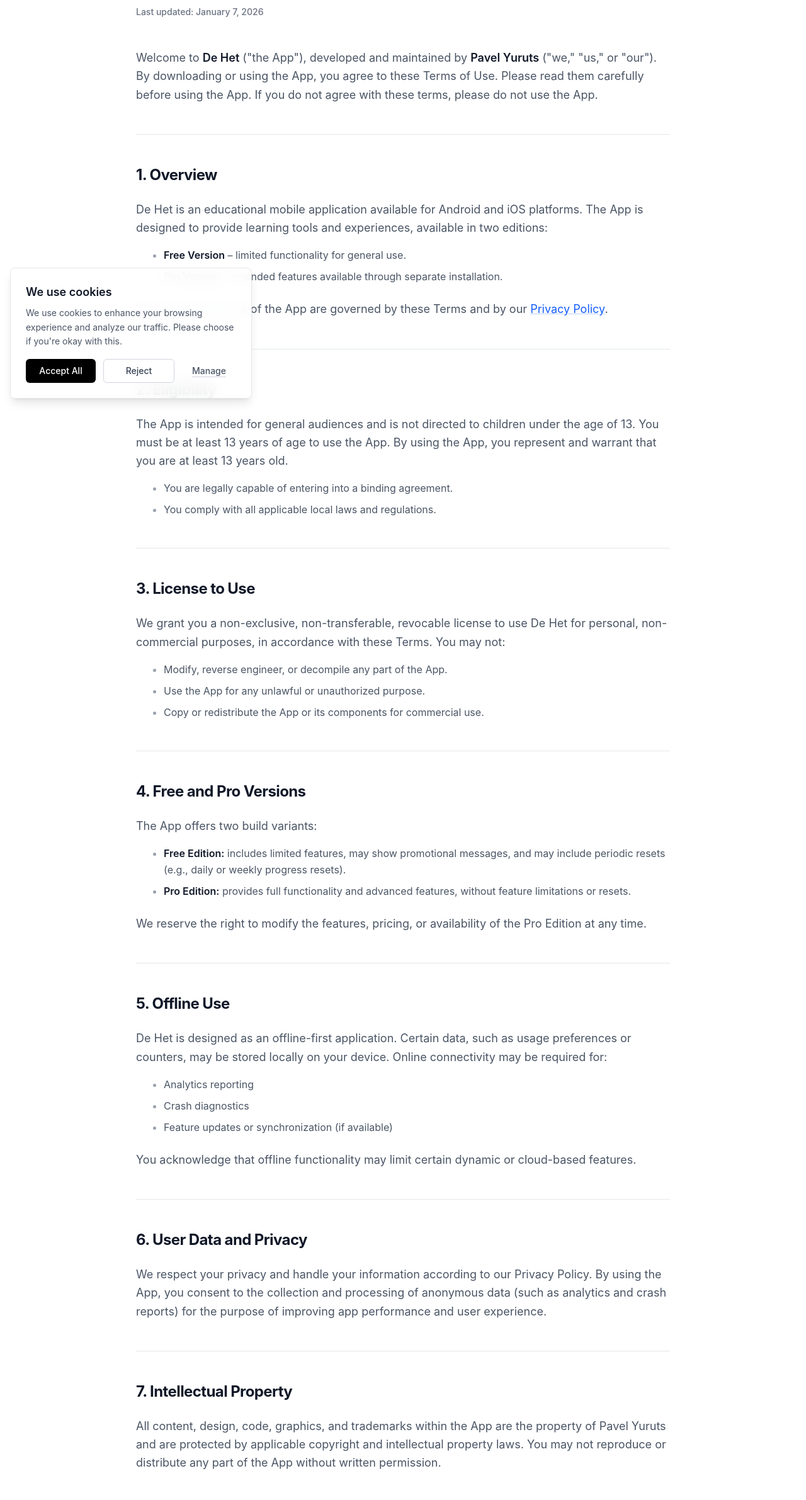
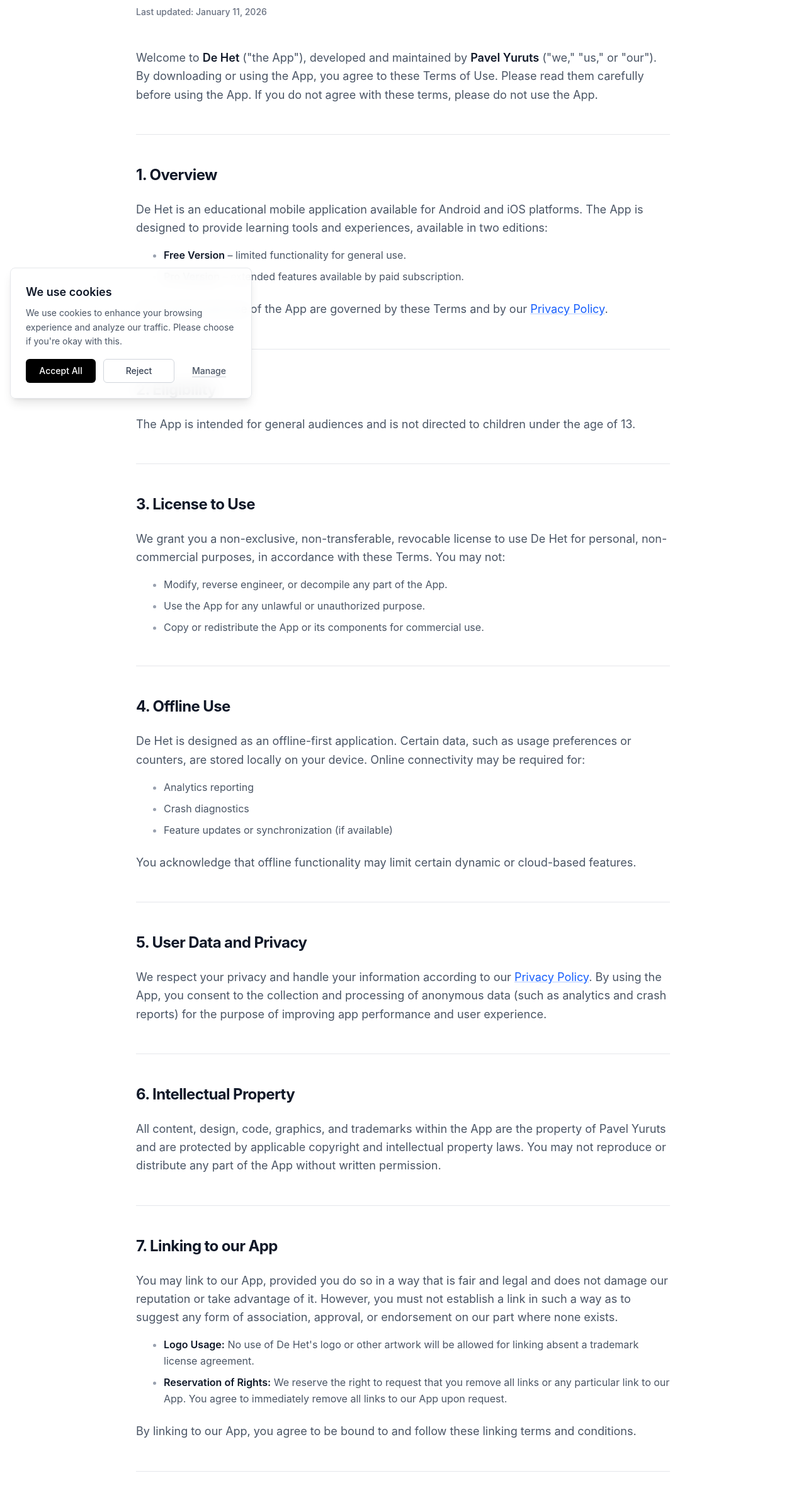
Before and after one commit to epic-dev/personal-web-page, an Astro site: page /portfolio/dehet-app/terms-of-use in a window 1280 px wide. Shown: the part 151-2533 px from the top of the page at 63% size. Built offline with nearby package versions, Linux system fonts and the light colour scheme; Astro itself is replaced by a stand-in of ours.

Commit message:
updates for PP and ToC

```diff
--- a/src/pages/portfolio/dehet-app/privacy-policy/index.astro
+++ b/src/pages/portfolio/dehet-app/privacy-policy/index.astro
@@ -8,7 +8,7 @@ import DefaultLayout from "../../../../layouts/default.astro";
       <h1 class="text-4xl md:text-5xl font-bold text-gray-900 dark:text-white mb-4 tracking-tight">
         Privacy Policy
       </h1>
-        Last updated: January 9, 2026
+        Last updated: January 11, 2026
     </header>
 
     <div class="prose prose-lg prose-slate dark:prose-invert max-w-none text-gray-600 dark:text-gray-300">
@@ -123,7 +123,7 @@ import DefaultLayout from "../../../../layouts/default.astro";
           </li>
         </ul>
         <p class="mt-6 text-sm text-gray-500">
-          These services comply with GDPR, CCPA, and COPPA requirements.
+          These services comply with GDPR requirements.
         </p>
       </section>
 
@@ -132,12 +132,8 @@ import DefaultLayout from "../../../../layouts/default.astro";
       <section class="mb-12">
         <h2 class="text-2xl font-bold text-gray-900 dark:text-gray-100 mb-6">6. Data Retention and Control</h2>
         <p class="mb-4 leading-relaxed">
-          Since we do not collect personal identifiers, we cannot retrieve, export, or delete historical data associated with a specific individual upon request.
+          Since we do not collect personal identifiers, we cannot retrieve, export, or delete historical data associated with a specific individual upon request. You can stop all collection of information by the App easily by uninstalling the App.
         </p>
-        <ul class="list-disc pl-5 space-y-2 marker:text-gray-400">
-          <li><strong>Opt-out:</strong> You can stop all collection of information by the App easily by uninstalling the App.</li>
-          <li><strong>Retention:</strong> Anonymous analytics data is retained in our systems for a limited period (typically up to 14 months) to allow for year-over-year analysis, after which it is automatically deleted or aggregated.</li>
-        </ul>
       </section>
 
       <hr class="my-12 border-gray-200 dark:border-gray-800" />
--- a/src/pages/portfolio/dehet-app/terms-of-use/index.astro
+++ b/src/pages/portfolio/dehet-app/terms-of-use/index.astro
@@ -9,7 +9,7 @@ import DefaultLayout from "../../../../layouts/default.astro";
         Terms of Use
       </h1>
       <p class="text-gray-500 dark:text-gray-400 text-sm font-medium">
-        Last updated: January 7, 2026
+        Last updated: January 11, 2026
       </p>
     </header>
 
@@ -27,7 +27,7 @@ import DefaultLayout from "../../../../layouts/default.astro";
         </p>
         <ul class="list-disc pl-5 space-y-2 marker:text-gray-400 mb-6">
             <li><strong>Free Version</strong> – limited functionality for general use.</li>
-            <li><strong>Pro Version</strong> – extended features available through separate installation.</li>
+            <li><strong>Pro Version</strong> – extended features available by paid subscription.</li>
         </ul>
         <p class="leading-relaxed">
             Your access and use of the App are governed by these Terms and by our <a href="/portfolio/dehet-app/privacy-policy/">Privacy Policy</a>.
@@ -39,12 +39,8 @@ import DefaultLayout from "../../../../layouts/default.astro";
       <section class="mb-12">
         <h2 class="text-2xl font-bold text-gray-900 dark:text-gray-100 mb-6">2. Eligibility</h2>
         <p class="mb-4 leading-relaxed">
-            The App is intended for general audiences and is not directed to children under the age of 13. You must be at least 13 years of age to use the App. By using the App, you represent and warrant that you are at least 13 years old.
+            The App is intended for general audiences and is not directed to children under the age of 13.
         </p>
-        <ul class="list-disc pl-5 space-y-2 marker:text-gray-400">
-            <li>You are legally capable of entering into a binding agreement.</li>
-            <li>You comply with all applicable local laws and regulations.</li>
-        </ul>
       </section>
 
       <hr class="my-12 border-gray-200 dark:border-gray-800" />
@@ -64,25 +60,9 @@ import DefaultLayout from "../../../../layouts/default.astro";
       <hr class="my-12 border-gray-200 dark:border-gray-800" />
 
       <section class="mb-12">
-        <h2 class="text-2xl font-bold text-gray-900 dark:text-gray-100 mb-6">4. Free and Pro Versions</h2>
+        <h2 class="text-2xl font-bold text-gray-900 dark:text-gray-100 mb-6">4. Offline Use</h2>
         <p class="mb-4 leading-relaxed">
-            The App offers two build variants:
-        </p>
-        <ul class="list-disc pl-5 space-y-2 marker:text-gray-400 mb-6">
-            <li><strong>Free Edition:</strong> includes limited features, may show promotional messages, and may include periodic resets (e.g., daily or weekly progress resets).</li>
-            <li><strong>Pro Edition:</strong> provides full functionality and advanced features, without feature limitations or resets.</li>
-        </ul>
-        <p class="leading-relaxed">
-            We reserve the right to modify the features, pricing, or availability of the Pro Edition at any time.
-        </p>
-      </section>
-
-      <hr class="my-12 border-gray-200 dark:border-gray-800" />
-
-      <section class="mb-12">
-        <h2 class="text-2xl font-bold text-gray-900 dark:text-gray-100 mb-6">5. Offline Use</h2>
-        <p class="mb-4 leading-relaxed">
-            De Het is designed as an offline-first application. Certain data, such as usage preferences or counters, may be stored locally on your device. Online connectivity may be required for:
+            De Het is designed as an offline-first application. Certain data, such as usage preferences or counters, are stored locally on your device. Online connectivity may be required for:
         </p>
         <ul class="list-disc pl-5 space-y-2 marker:text-gray-400 mb-6">
             <li>Analytics reporting</li>
@@ -97,16 +77,16 @@ import DefaultLayout from "../../../../layouts/default.astro";
       <hr class="my-12 border-gray-200 dark:border-gray-800" />
 
       <section class="mb-12">
-        <h2 class="text-2xl font-bold text-gray-900 dark:text-gray-100 mb-6">6. User Data and Privacy</h2>
+        <h2 class="text-2xl font-bold text-gray-900 dark:text-gray-100 mb-6">5. User Data and Privacy</h2>
         <p class="leading-relaxed">
-            We respect your privacy and handle your information according to our Privacy Policy. By using the App, you consent to the collection and processing of anonymous data (such as analytics and crash reports) for the purpose of improving app performance and user experience.
+            We respect your privacy and handle your information according to our <a href="/portfolio/dehet-app/privacy-policy/">Privacy Policy</a>. By using the App, you consent to the collection and processing of anonymous data (such as analytics and crash reports) for the purpose of improving app performance and user experience.
         </p>
       </section>
 
       <hr class="my-12 border-gray-200 dark:border-gray-800" />
 
       <section class="mb-12">
-        <h2 class="text-2xl font-bold text-gray-900 dark:text-gray-100 mb-6">7. Intellectual Property</h2>
+        <h2 class="text-2xl font-bold text-gray-900 dark:text-gray-100 mb-6">6. Intellectual Property</h2>
         <p class="leading-relaxed">
             All content, design, code, graphics, and trademarks within the App are the property of Pavel Yuruts and are protected by applicable copyright and intellectual property laws. You may not reproduce or distribute any part of the App without written permission.
         </p>
@@ -115,7 +95,7 @@ import DefaultLayout from "../../../../layouts/default.astro";
       <hr class="my-12 border-gray-200 dark:border-gray-800" />
 
       <section class="mb-12">
-        <h2 class="text-2xl font-bold text-gray-900 dark:text-gray-100 mb-6">8. Linking to our App</h2>
+        <h2 class="text-2xl font-bold text-gray-900 dark:text-gray-100 mb-6">7. Linking to our App</h2>
         <p class="mb-4 leading-relaxed">
             You may link to our App, provided you do so in a way that is fair and legal and does not damage our reputation or take advantage of it. However, you must not establish a link in such a way as to suggest any form of association, approval, or endorsement on our part where none exists.
         </p>
@@ -131,7 +111,7 @@ import DefaultLayout from "../../../../layouts/default.astro";
       <hr class="my-12 border-gray-200 dark:border-gray-800" />
 
       <section class="mb-12">
-        <h2 class="text-2xl font-bold text-gray-900 dark:text-gray-100 mb-6">9. Disclaimer of Warranties</h2>
+        <h2 class="text-2xl font-bold text-gray-900 dark:text-gray-100 mb-6">8. Disclaimer of Warranties</h2>
         <p class="mb-4 leading-relaxed">
             The App is provided “as is” and “as available” without any warranties, express or implied. We do not guarantee that:
         </p>
@@ -148,16 +128,7 @@ import DefaultLayout from "../../../../layouts/default.astro";
       <hr class="my-12 border-gray-200 dark:border-gray-800" />
 
       <section class="mb-12">
-        <h2 class="text-2xl font-bold text-gray-900 dark:text-gray-100 mb-6">10. Limitation of Liability</h2>
-        <p class="leading-relaxed">
-            To the maximum extent permitted by law, Pavel Yuruts shall not be liable for any indirect, incidental, special, consequential, or punitive damages arising out of your access or use of the App, even if advised of the possibility of such damages.
-        </p>
-      </section>
-
-      <hr class="my-12 border-gray-200 dark:border-gray-800" />
-
-      <section class="mb-12">
-        <h2 class="text-2xl font-bold text-gray-900 dark:text-gray-100 mb-6">11. Changes to These Terms</h2>
+        <h2 class="text-2xl font-bold text-gray-900 dark:text-gray-100 mb-6">9. Changes to These Terms</h2>
         <p class="leading-relaxed">
             We reserve the right to update or modify these Terms at any time. Changes will be effective immediately upon publication within the App or on our website. Your continued use of the App after such changes constitutes your acceptance of the new Terms.
         </p>
@@ -165,8 +136,8 @@ import DefaultLayout from "../../../../layouts/default.astro";
 
       <hr class="my-12 border-gray-200 dark:border-gray-800" />
 
-      <section>
-        <h2 class="text-2xl font-bold text-gray-900 dark:text-gray-100 mb-6">12. Contact Information</h2>
+      <section class="mb-12">
+        <h2 class="text-2xl font-bold text-gray-900 dark:text-gray-100 mb-6">10. Contact Information</h2>
         <p class="mb-6 leading-relaxed">
             For any questions about these Terms, please contact us:
         </p>
```
